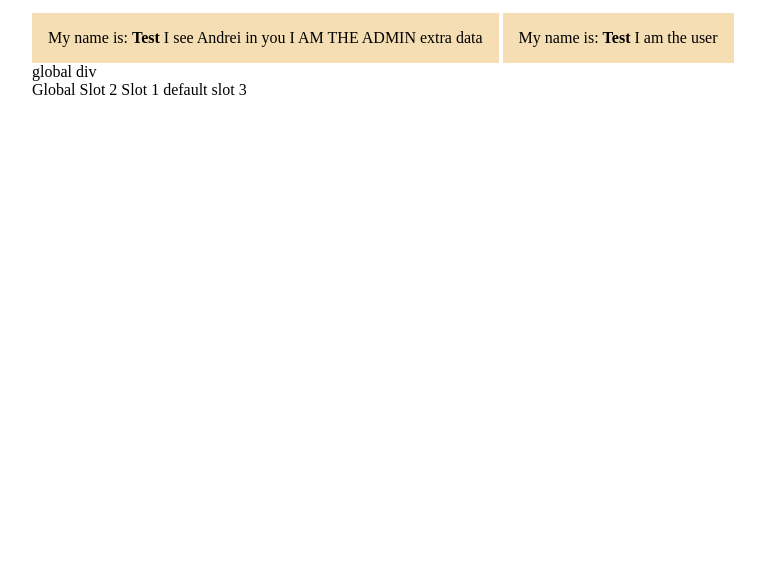
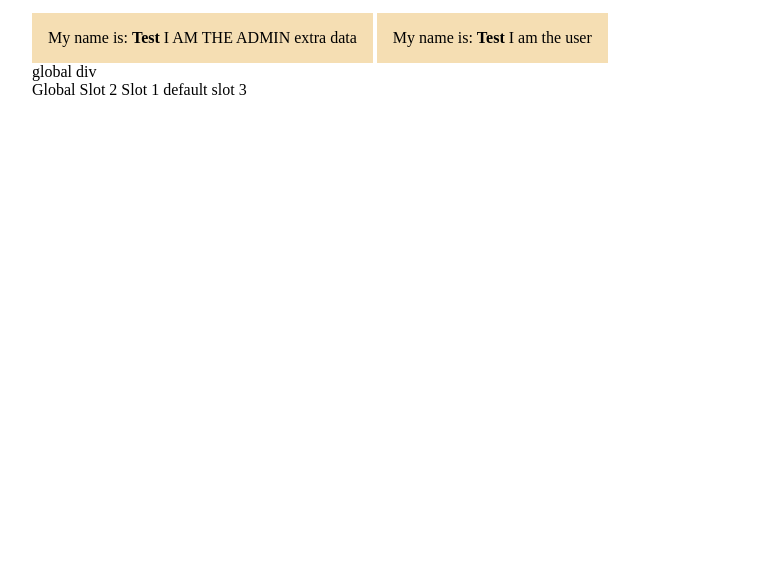
Before and after one commit to infodusha/define-html, a website with bundled scripts: page example/index.html in a window 1280 px wide. Shown: the part 229-800 px from the top of the page, without its empty margins (104-869 px from the left). Built offline with nearby package versions, Linux system fonts and the light colour scheme.

Commit message:
feat: attrs have defaults

```diff
--- a/example/header.html
+++ b/example/header.html
@@ -1,7 +1,7 @@
 <template data-selector="app-header">
     <header>
-        My name is: <b data-attr="name"></b>
-        <span data-if="Name" data-if-equal="Andrei">
+        My name is: <b data-attr="name">Unknown</b>
+        <span data-if="name" data-if-equal="Andrei">
             I see Andrei in you
         </span>
         <span data-if="admin">
@@ -33,6 +33,6 @@
 
 <script type="module">
     setTimeout(() => {
-        this.setAttribute('name', 'Censored');
+        this.removeAttribute('name');
     }, 6000);
 </script>
--- a/src/create-component.ts
+++ b/src/create-component.ts
@@ -10,7 +10,7 @@ import {
 } from './helpers.js';
 
 interface AttributeChanged {
-    attributeChangedCallback(name: string, oldValue: string, newValue: string): void;
+    attributeChangedCallback(name: string, oldValue: string | null, newValue: string | null): void;
 }
 
 interface Connected {
@@ -47,6 +47,7 @@ export function createComponent(definedElement: Document): [string, typeof HTMLE
         }
 
         readonly #attrElements: HTMLElement[] = [];
+        readonly #attrDefaults = new WeakMap<HTMLElement, ChildNode[]>();
         readonly #optionalElements: Element[] = [];
 
         readonly #uuid = crypto.randomUUID();
@@ -71,7 +72,7 @@ export function createComponent(definedElement: Document): [string, typeof HTMLE
             unregisterComponent(this.#uuid);
         }
 
-        attributeChangedCallback(name: string, _oldValue: string, newValue: string): void {
+        attributeChangedCallback(name: string, _oldValue: unknown, newValue: string | null): void {
             this.#applyAttr(name, newValue);
             this.#applyOptionality(name);
         }
@@ -146,15 +147,17 @@ export function createComponent(definedElement: Document): [string, typeof HTMLE
             }
         }
 
-        #applyAttr(name: string, value: string): void {
+        #applyAttr(name: string, value: string | null): void {
             const attrElements = this.#attrElements.filter((element) => element.getAttribute('data-attr') === name);
             for (const element of attrElements) {
-                if (element.childNodes) {
-                    // TODO handle case when there are already nodes inside
+                if (value !== null) {
+                    element.textContent = value;
+                } else {
+                    const children = this.#attrDefaults.get(element) ?? [];
+                    element.innerText = '';
+                    element.append(...children);
                 }
-                element.innerText = value;
             }
-
         }
 
         #applyOptionality(name: string): void {
@@ -182,9 +185,9 @@ export function createComponent(definedElement: Document): [string, typeof HTMLE
                     const url = URL.createObjectURL(new Blob([code], { type: 'text/javascript' }));
                     import(url).then(() => URL.revokeObjectURL(url)).catch(console.error);
                 } else {
-                    const code = Function(script.innerText);
+                    const fn = Function(script.innerText);
                     try {
-                        code.call(this);
+                        fn.call(this);
                     } catch (e) {
                         if (!(e instanceof Error)) {
                            console.error(e);
@@ -202,8 +205,11 @@ export function createComponent(definedElement: Document): [string, typeof HTMLE
         }
 
         #setAttrs(): void {
+            for (const attrElement of this.#attrElements) {
+                this.#attrDefaults.set(attrElement, Array.from(attrElement.childNodes));
+            }
             for (const name of this.getAttributeNames()) {
-                this.#applyAttr(name, this.getAttribute(name)!);
+                this.#applyAttr(name, returnIfDefined(this.getAttribute(name)));
             }
         }
 
--- a/src/css-helpers.ts
+++ b/src/css-helpers.ts
@@ -21,7 +21,6 @@ export function getEncapsulatedCss(template: HTMLTemplateElement, style: HTMLSty
     return cssRules.map((rule) => rule.cssText).join('\n');
 }
 
-
 export function appendCssLink(cssText: string): void {
     const url = URL.createObjectURL(new Blob([cssText], { type: 'text/css' }));
     const element = document.createElement('link');
--- a/src/helpers.ts
+++ b/src/helpers.ts
@@ -6,7 +6,7 @@ export function cloneNode<T extends Node>(element: T): T {
 }
 
 export function throwIfNotDefined<T>(value: T, nullText?: string): asserts value is NonNullable<T>  {
-    if (!value) {
+    if (value === null || value === undefined) {
         throw new Error(nullText ?? 'Unexpected to get here');
     }
 }
@@ -38,5 +38,5 @@ export function setThisForModuleScript(code: string, uuid: string): string {
     // TODO relative import path should also be replaced
     const imports = [...code.matchAll(importRe)].map((match) => match[0]).join('\n');
     const component = `window[Symbol.for('${registeredComponentsSymbolKey}')].get('${uuid}')`;
-    return `${imports}\n(function () {\n${code.replaceAll(importRe, '')}\n}).call(${component})`
+    return `${imports}\n(function () {\n${code.replaceAll(importRe, '')}\n}).call(${component});`
 }
```
